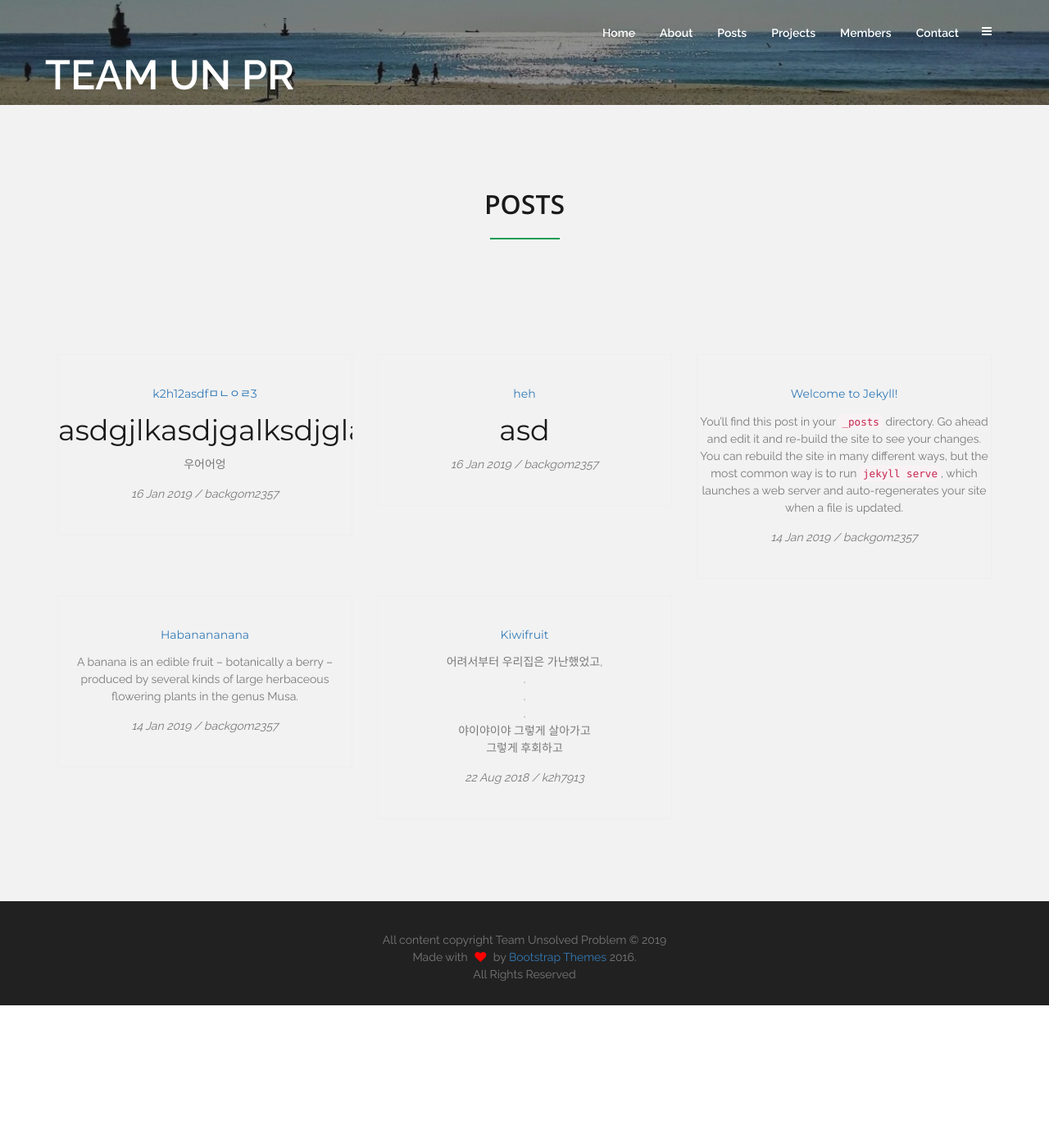
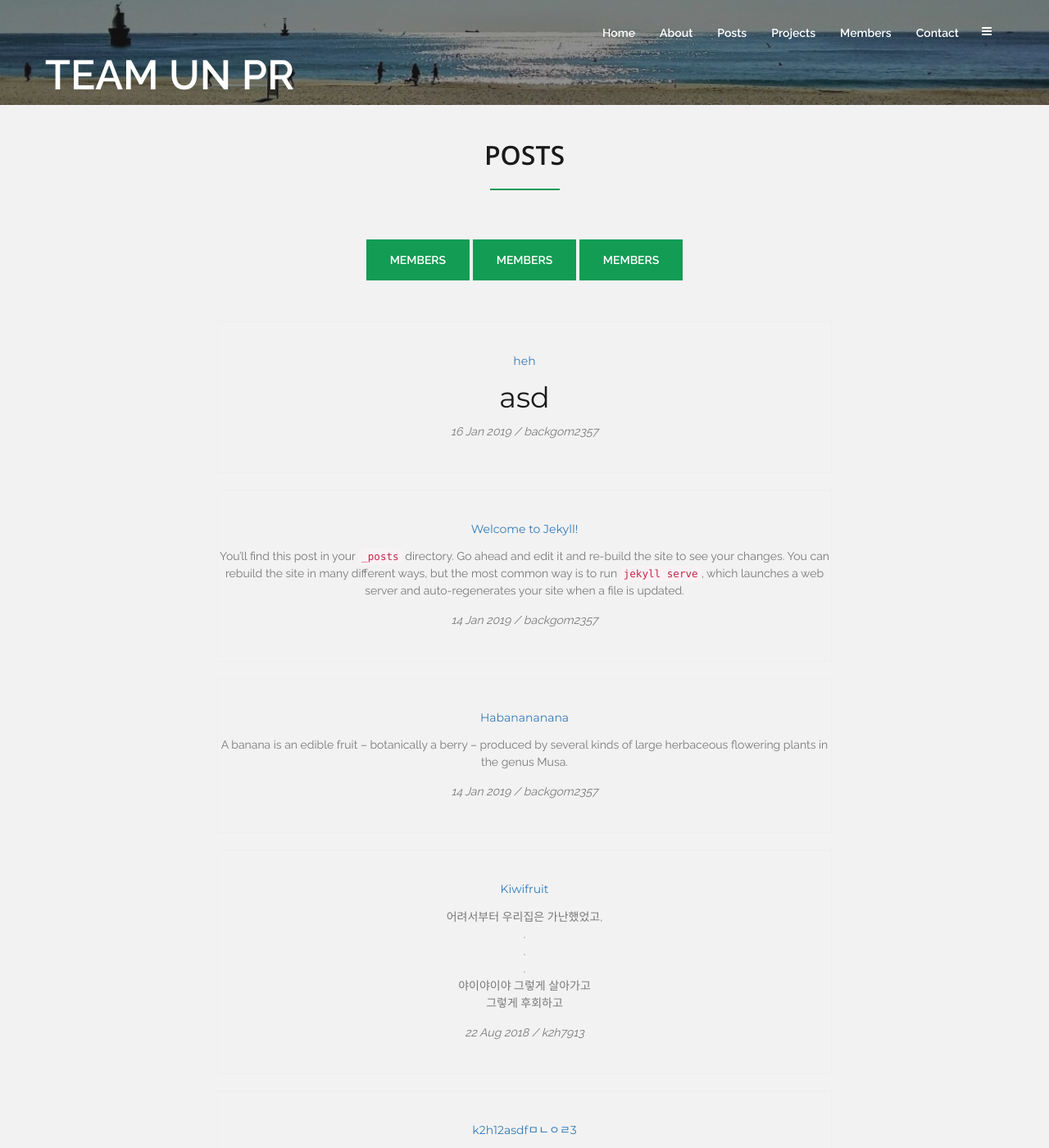
Before and after one commit to unsolvedproblem/unsolvedproblem.github.io, a Jekyll site: the page built from post.html, in a window 1280 px wide and 1400 px high. Shown: the whole window at 82% size. Built offline with Jekyll 4.4.1, drawn with Linux system fonts in a browser that asks for light colours; some of the changed text lies outside the part shown.

Commit message:
update post.html

```diff
--- a/_posts/2019-01-16-k2h.md
+++ b/_posts/2019-01-16-k2h.md
@@ -1,7 +1,7 @@
 ---
 layout: post
 title:  "k2h12asdfㅁㄴㅇㄹ3"
-date:   2019-01-16 09:24:23 +0900
+date:   2018-01-16 09:24:23 +0900
 author: backgom2357
 ---
 ## asdgjlkasdjgalksdjglasdjgalksdjglkasg
--- a/assets/css/style.css
+++ b/assets/css/style.css
@@ -740,7 +740,7 @@ textarea::-ms-input-placeholder{
 }
 /*heading title all area*/
 .head_title{
-    padding-bottom: 7.143rem;
+    padding-bottom: 2.143rem;
     overflow: hidden;
 }
 .head_title h2{
@@ -1754,3 +1754,17 @@ Footer Section style
     text-decoration: none;
 
 }
+
+.category ul{
+    list-style:none;
+    margin:0;
+    padding:0;
+    text-align: center;
+}
+
+.category li{
+    margin: 0 0 0 0;
+    padding: 0 0 0 0;
+    border : 0;
+    display: inline-block;
+}
--- a/post.html
+++ b/post.html
@@ -1,22 +1,42 @@
 ---
 layout: default
-title: Post
+title: Posts
 ---
 <!--Blog Section-->
 <section id="blog" class="blog lightbg">
     <div class="container">
         <div class="row">
-            <div class="main_blog text-center roomy-100">
+            <div class="main_blog text-center roomy-40">
                 <div class="col-sm-8 col-sm-offset-2">
                     <div class="head_title text-center">
                         <h2>POSTS</h2>
                         <div class="separator_auto"></div>
+
+                        <div class="category">
+                          <ul>
+                            <li>
+                              <div class="about_btns m-top-40">
+                                    <a href="" class="btn btn-primary">MEMBERS</a>
+                              </div>
+                            </li>
+                            <li>
+                              <div class="about_btns m-top-40">
+                                    <a href="" class="btn btn-primary">MEMBERS</a>
+                              </div>
+                            </li>
+                            <li>
+                              <div class="about_btns m-top-40">
+                                    <a href="" class="btn btn-primary">MEMBERS</a>
+                              </div>
+                            </li>
+                          </ul>
+                        </div>
                     </div>
-                </div>
 
                 <!--post-->
+
                 {% for post in site.posts %}
-                <div class="col-md-4">
+
                     <div class="blog_item m-top-20">
                       <!--image
                         <div class="blog_item_img">
@@ -31,7 +51,6 @@ title: Post
                             </p>
                         </div>
                     </div>
-                </div>
                 {% endfor %}
                 <!-- End off recent post-->
 
```
